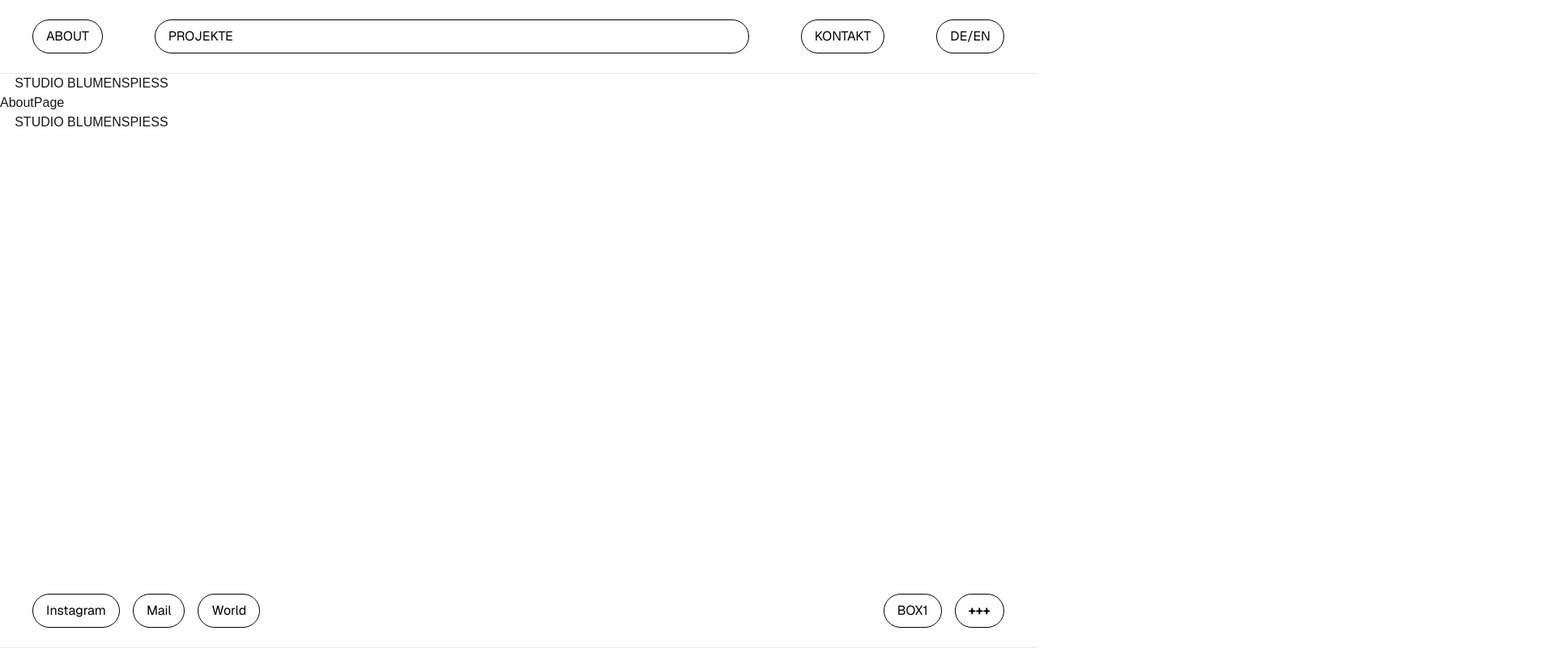
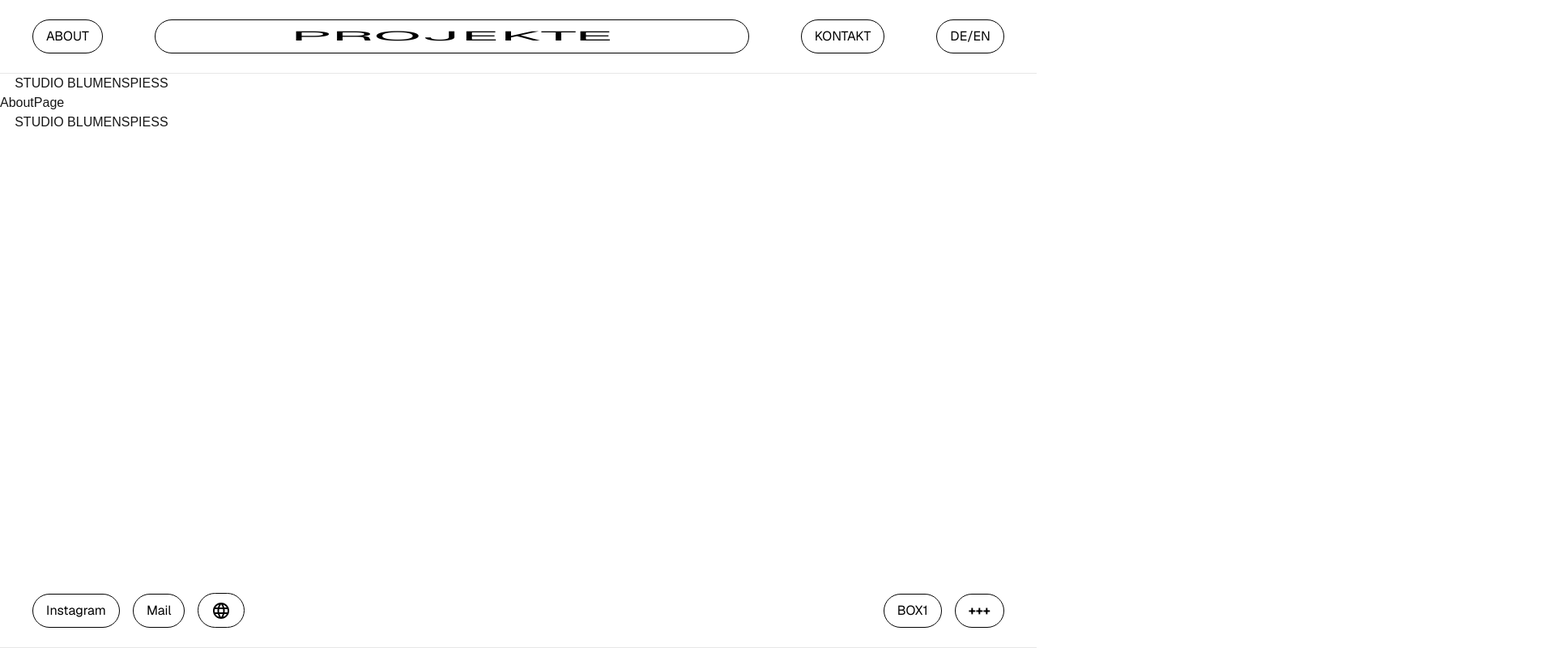
Before and after one commit to thisIsDanielJin/studio-blumenspiess-portfolio, a Next.js app: page / in a window 1280 px wide. Shown: the top 800 px of the page at 81% size, 1920 px wide, since content can reach past the window. Built offline with nearby package versions, Linux system fonts and the light colour scheme.

Commit message:
fix: header and viewport

```diff
--- a/package.json
+++ b/package.json
@@ -9,6 +9,10 @@
         "lint": "next lint"
     },
     "dependencies": {
+        "@emotion/react": "^11.14.0",
+        "@emotion/styled": "^11.14.0",
+        "@mui/icons-material": "^6.4.7",
+        "@mui/material": "^6.4.7",
         "next": "15.2.2",
         "prettier": "^3.5.3",
         "react": "^19.0.0",
--- a/src/app/components/Footer/Footer.tsx
+++ b/src/app/components/Footer/Footer.tsx
@@ -4,6 +4,7 @@
 import styles from "./Footer.module.scss";
 import { Textcard } from "../Textcard/Textcard";
 import { useState } from "react";
+import LanguageIcon from "@mui/icons-material/Language";
 
 type CardContent = {
     box1: string;
@@ -38,7 +39,7 @@
                             Mail
                         </Link>
                         <Link href="/" className={styles.link}>
-                            World
+                            <LanguageIcon />
                         </Link>
                     </nav>
                     <nav
--- a/src/app/components/Header/Header.module.scss
+++ b/src/app/components/Header/Header.module.scss
@@ -33,6 +33,11 @@
     .projectslink {
         @extend .link;
         flex-grow: 2;
+        text-align: center;
+    }
+
+    .projectslinktext {
+        transform: scaleX(5);
     }
 }
 
--- a/src/app/components/Header/Header.tsx
+++ b/src/app/components/Header/Header.tsx
@@ -10,7 +10,7 @@
                 </Link>
 
                 <Link href="/projects" className={styles.projectslink}>
-                    PROJEKTE
+                    <p className={styles.projectslinktext}>PROJEKTE</p>
                 </Link>
 
                 <Link href="/" className={styles.link}>
--- a/src/app/globals.css
+++ b/src/app/globals.css
@@ -25,12 +25,15 @@
   font-family: Arial, Helvetica, sans-serif;
   margin: 0;
   min-height: 100vh;
+  height: 100vh;
   display: flex;
   flex-direction: column;
+  overflow: hidden;
 }
 
 main {
   flex: 1;
   display: flex;
   flex-direction: column;
+  overflow: auto;
 }
```
Also changed, not shown: 1 other file (tests, documents, lock files or other folders).
